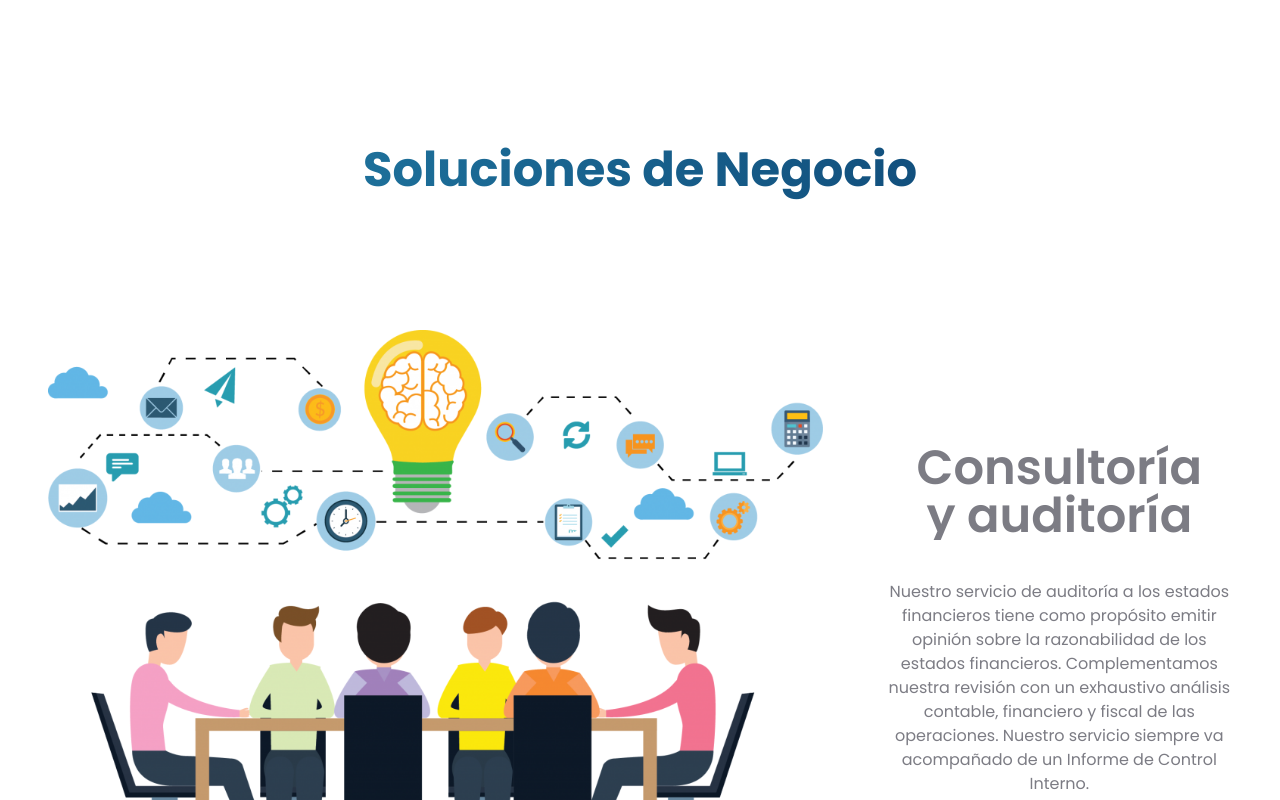
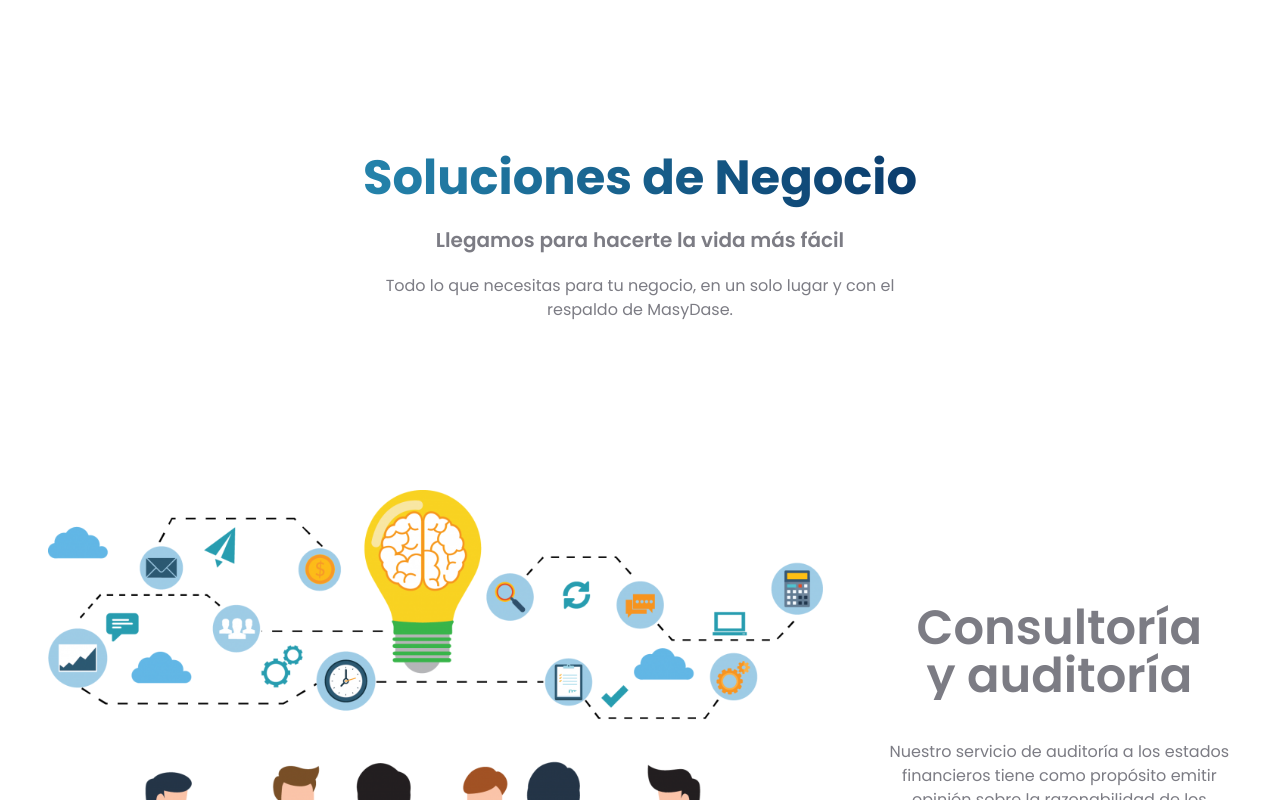
Before and after one commit to VinKE3/masydaseWeb, a Next.js app: page / in a window 1280 px wide. Shown: the part 6760-7560 px from the top of the page. Built offline with nearby package versions, Linux system fonts and the light colour scheme.

Commit message:
correcciones

```diff
--- a/components/Footer/Footer.tsx
+++ b/components/Footer/Footer.tsx
@@ -38,7 +38,7 @@ export function Footer() {
                 </h2>
               </div>
               <div className="flex flex-col text-grayDark dark:text-primaryDark ">
-                <div className="flex gap-2 ">
+                <div className="flex gap-2">
                   <Reveal>
                     <a
                       href="tel:850-123-5021"
@@ -47,15 +47,6 @@ export function Footer() {
                       className="transition-colors duration-300 dark:hover:text-white hover:text-blue"
                     >
                       (+51)987351513
-                    </a>
-                    <span>/</span>
-                    <a
-                      href="tel:850-123-5021"
-                      aria-label="Our phone"
-                      title="Our phone"
-                      className="transition-colors duration-300 dark:hover:text-white hover:text-blue"
-                    >
-                      (+51)984799203
                     </a>
                   </Reveal>
                 </div>
@@ -67,16 +58,7 @@ export function Footer() {
                       title="Our phone"
                       className="transition-colors duration-300 dark:hover:text-white hover:text-blue"
                     >
-                      (01)2873208
-                    </a>
-                    <span>/</span>
-                    <a
-                      href="tel:850-123-5021"
-                      aria-label="Our phone"
-                      title="Our phone"
-                      className="transition-colors duration-300 dark:hover:text-white hover:text-blue"
-                    >
-                      (01)7765066
+                      (+51)984799203
                     </a>
                   </Reveal>
                 </div>
@@ -124,25 +106,21 @@ export function Footer() {
               <div className="flex gap-6">
                 <div className="flex flex-col text-grayDark dark:text-primaryDark">
                   <Reveal>
-                    {" "}
                     <p className="transition-colors duration-300 text-deep-purple-accent-400 hover:text-deep-purple-800">
                       E - MASY Comercials.
                     </p>
                   </Reveal>
                   <Reveal>
-                    {" "}
                     <p className="transition-colors duration-300 text-deep-purple-accent-400 hover:text-deep-purple-800">
                       E - MASY Farma.
                     </p>
                   </Reveal>
                   <Reveal>
-                    {" "}
                     <p className="transition-colors duration-300 text-deep-purple-accent-400 hover:text-deep-purple-800">
                       E - MASY Market.
                     </p>
                   </Reveal>
                   <Reveal>
-                    {" "}
                     <p className="transition-colors duration-300 text-deep-purple-accent-400 hover:text-deep-purple-800">
                       Utilcon 2020.02.
                     </p>
@@ -151,13 +129,11 @@ export function Footer() {
                 <div className="flex flex-col text-grayDark dark:text-primaryDark">
                   <div className="flex flex-col">
                     <Reveal>
-                      {" "}
                       <p className="transition-colors duration-300 text-deep-purple-accent-400 hover:text-deep-purple-800">
                         Diseño Web.
                       </p>
                     </Reveal>
                     <Reveal>
-                      {" "}
                       <p className="transition-colors duration-300 text-deep-purple-accent-400 hover:text-deep-purple-800">
                         Alojamiento CLOUD.
                       </p>
--- a/components/Services/Services.tsx
+++ b/components/Services/Services.tsx
@@ -22,9 +22,30 @@ export function Services() {
   return (
     <div className="relative p-4 py-20 md:py-64" id="services">
       {isDark && <BackgroundRadialRight />}
-      <h2 className="text-4xl md:text-5xl py-2 font-bold text-center from-primary to-blue bg-gradient-to-r bg-clip-text text-transparent text-blue block dark:bg-blueRadial degradedBlue mb-3 md:mb-24">
-        Soluciones de Negocio
-      </h2>
+      <div className="p-2 mx-auto mb-8 text-center lg:mb-12">
+        <div className="flex justify-center">
+          <Reveal>
+            <h1 className="mb-4 py-2 text-4xl md:text-5xl font-bold from-primary to-blue bg-gradient-to-r bg-clip-text text-transparent text-blue block dark:bg-blueRadial degradedBlue">
+              Soluciones de Negocio
+            </h1>
+          </Reveal>
+        </div>
+        <div className="flex justify-center">
+          <Reveal>
+            <p className="mb-5 font-semibold text-grayDark dark:bg-blueLight degradedBlue sm:text-xl">
+              Llegamos para hacerte la vida más fácil
+            </p>
+          </Reveal>
+        </div>
+        <div className="flex justify-center mb-20">
+          <Reveal>
+            <p className="text-grayDark dark:text-primaryDark">
+              Todo lo que necesitas para tu negocio, en un solo lugar y con el{" "}
+              <br /> respaldo de MasyDase.
+            </p>
+          </Reveal>
+        </div>
+      </div>
       <div className="mt-10 flex flex-col-reverse max-w-7xl mx-auto md:flex-row place-content-evenly">
         <MotionTransition className="flex-1 p-6 md:p-8">
           <Image
@@ -121,7 +142,7 @@ export function Services() {
         </MotionTransition>
         <div className="flex flex-col items-center justify-center p-6 md:p-8">
           <Reveal>
-            <h2 className="text-3xl md:text-5xl font-semibold dark:text-white text-grayDark text-center">
+            <h2 className="text-3xl md:text-5xl font-semibold dark:text-white text-grayDark text-center py-2">
               Diseño y desarrollo <br />
               de páginas web
             </h2>
```
